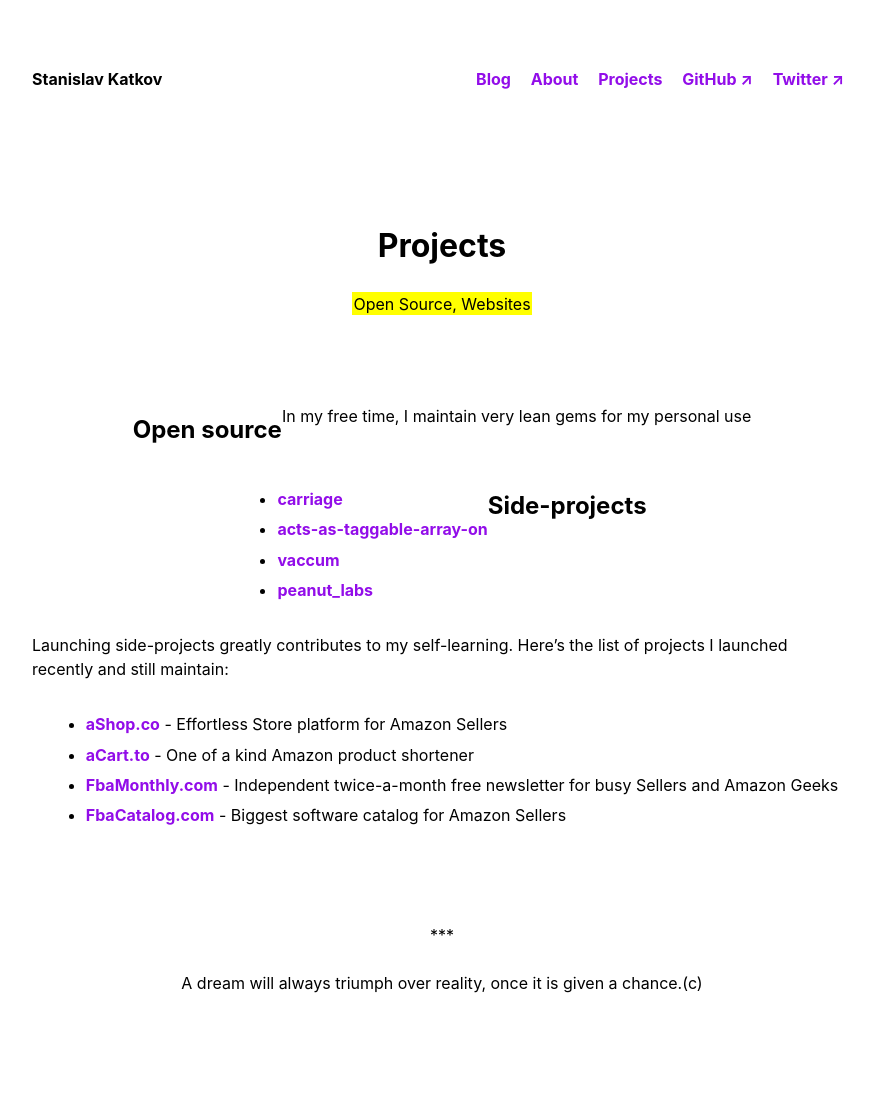
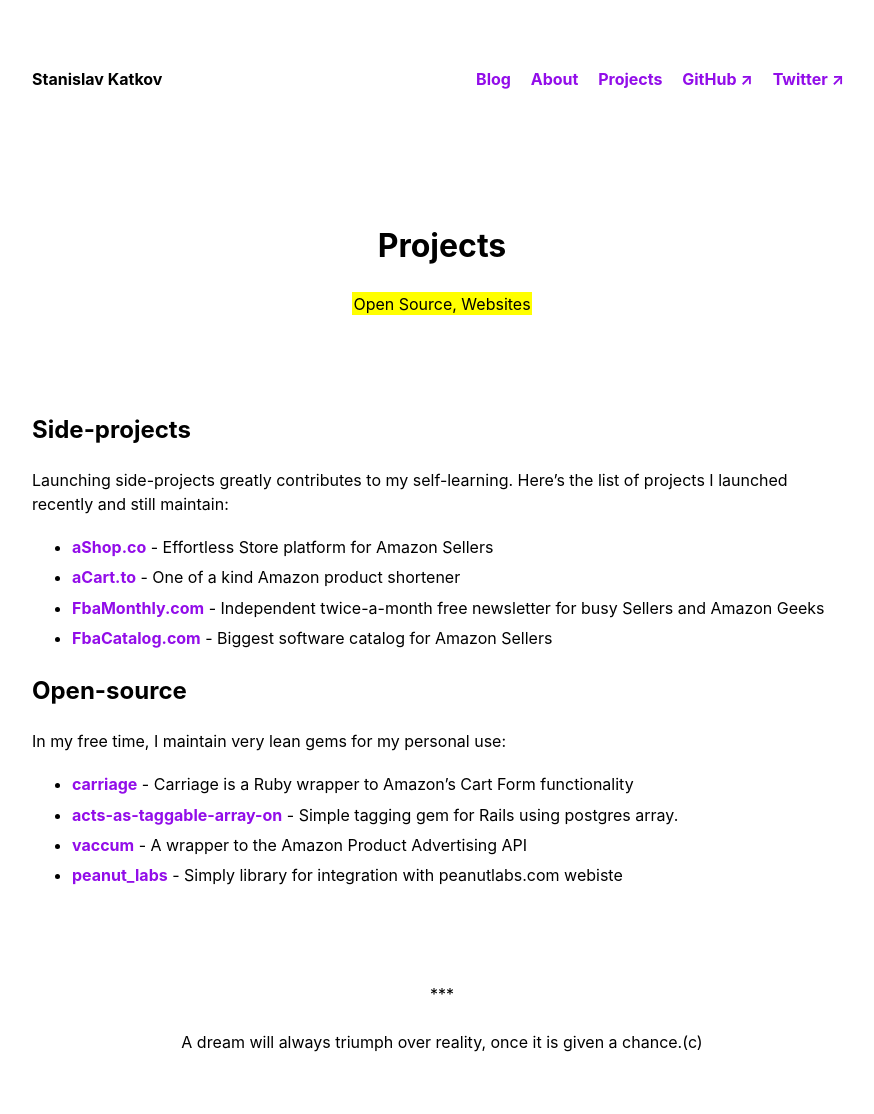
Before and after one commit to skatkov/skatkov.com, a Jekyll site: the page built from projects.md, in a window 1280 px wide. Shown: the whole page, without its empty margins (198-1072 px from the left). Built offline with Jekyll 4.4.1, drawn with Linux system fonts in a browser that asks for light colours; before the commit the page ends 1055 px from its top, so only the background shows below that.

Commit message:
redo Projects page

```diff
--- a/projects.md
+++ b/projects.md
@@ -20,3 +11,11 @@
 - [aCart.to](https://www.acart.to) - One of a kind Amazon product shortener
 - [FbaMonthly.com](https://www.fbamonthly.com) - Independent twice-a-month free newsletter for busy Sellers and Amazon Geeks
 - [FbaCatalog.com](https://www.fbacatalog.com) - Biggest software catalog for Amazon Sellers
+
+## Open-source
+
+In my free time, I maintain very lean gems for my personal use:
+- [carriage](https://rubygems.org/gems/carriage) - Carriage is a Ruby wrapper to Amazon's Cart Form functionality
+- [acts-as-taggable-array-on](https://rubygems.org/gems/acts-as-taggable-array-on) - Simple tagging gem for Rails using postgres array.
+- [vaccum](https://rubygems.org/gems/vacuum) - A wrapper to the Amazon Product Advertising API
+- [peanut_labs](https://rubygems.org/gems/peanut_labs) - Simply library for integration with peanutlabs.com webiste
```
Also changed, not shown: other parts of projects.md (+1 -10 lines).
